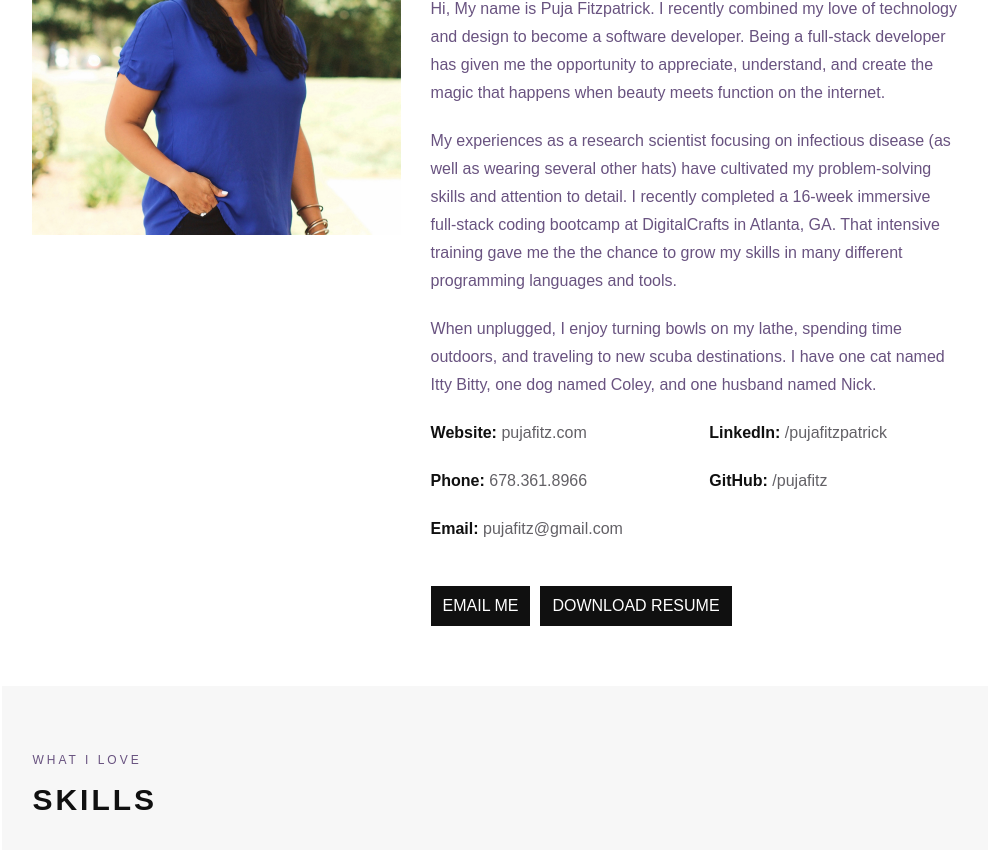
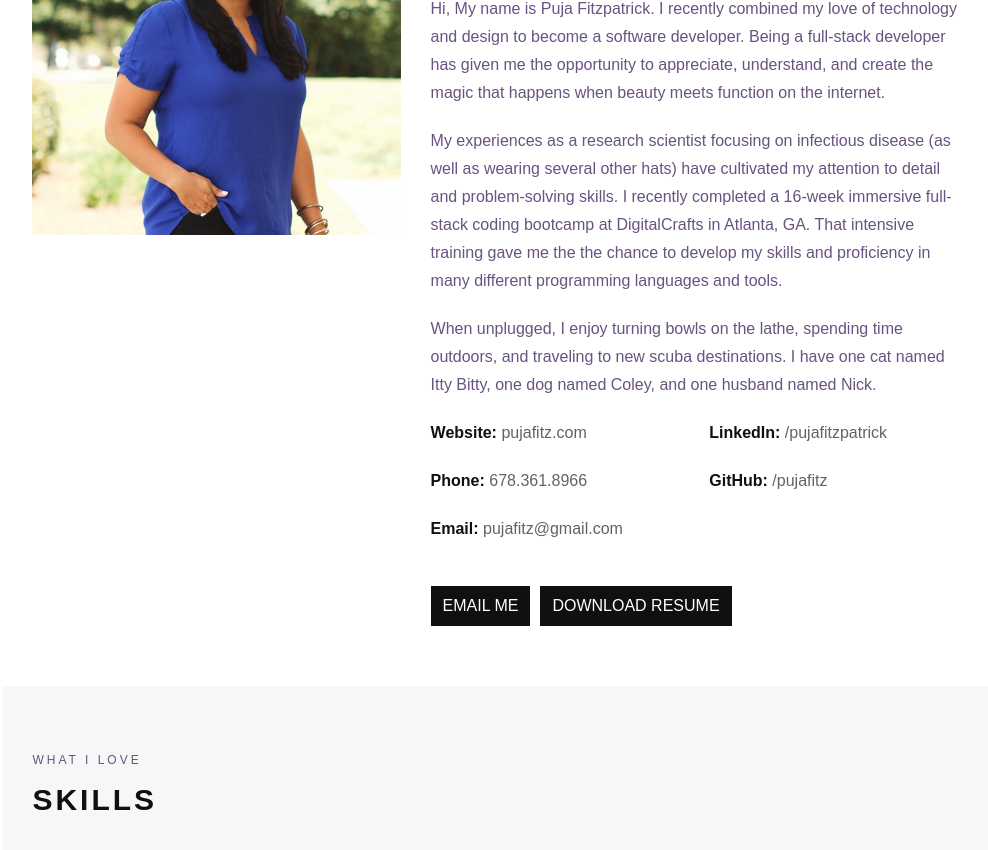
Before and after one commit to pujafitz/portfolio, a plain HTML site: page index.html in a window 1280 px wide. Shown: the part 1100-1950 px from the top of the page, without its empty margins (292-1280 px from the left). Drawn offline with nearby package versions, Linux system fonts and the light colour scheme; animation ran at ten frames a second; a web font is replaced by a local one.

Commit message:
Reworded and refined About Me blurb

```diff
--- a/index.html
+++ b/index.html
@@ -110,8 +110,8 @@
                                     </span>
                                 </h2>
                                 <p>Hi, My name is Puja Fitzpatrick. I recently combined my love of technology and design to become a software developer. Being a full-stack developer has given me the opportunity to appreciate, understand, and create the magic that happens when beauty meets function on the internet.</p>
-                                <p>My experiences as a research scientist focusing on infectious disease (as well as wearing several other hats) have cultivated my problem-solving skills and attention to detail. I recently completed a 16-week immersive full-stack coding bootcamp at DigitalCrafts in Atlanta, GA. That intensive training gave me the the chance to grow my skills in many different programming languages and tools.</p>
-                                <p>When unplugged, I enjoy turning bowls on my lathe, spending time outdoors, and traveling to new scuba destinations. I have one cat named Itty Bitty, one dog named Coley, and one husband named Nick.</p>
+                                <p>My experiences as a research scientist focusing on infectious disease (as well as wearing several other hats) have cultivated my attention to detail and problem-solving skills. I recently completed a 16-week immersive full-stack coding bootcamp at DigitalCrafts in Atlanta, GA. That intensive training gave me the the chance to develop my skills and proficiency in many different programming languages and tools.</p>
+                                <p>When unplugged, I enjoy turning bowls on the lathe, spending time outdoors, and traveling to new scuba destinations. I have one cat named Itty Bitty, one dog named Coley, and one husband named Nick.</p>
                                 <div class="about-contact-wrap">
                                     <div class="row">
                                         <div class="col-md-6">
```
